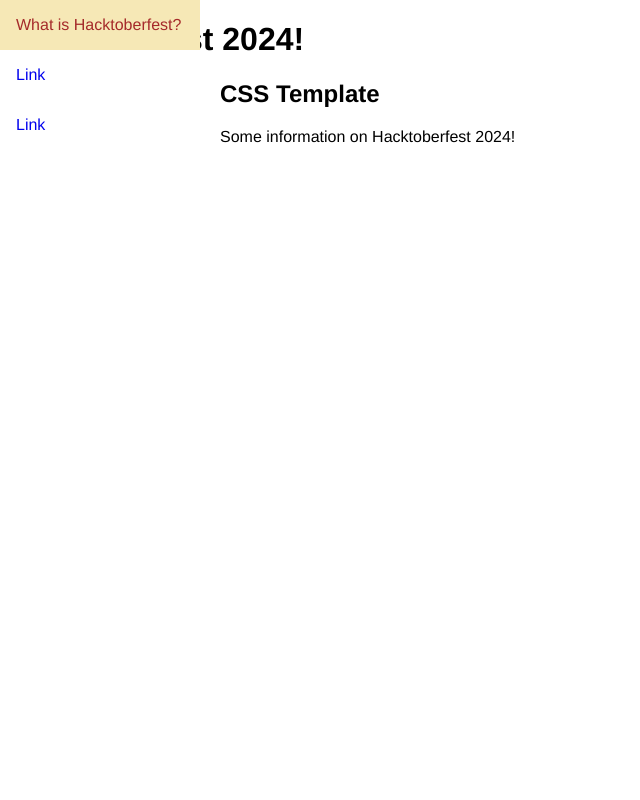
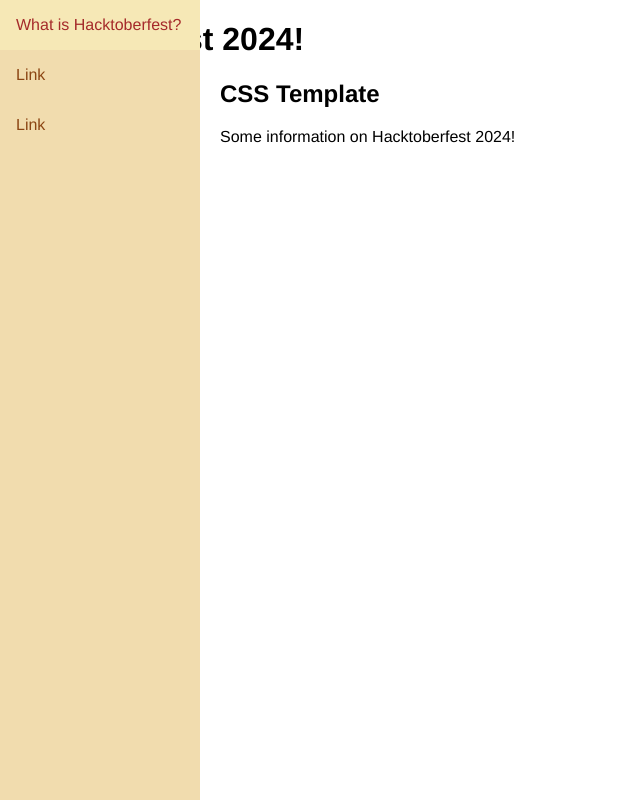
Before and after one commit to Mango0Cake/Mango0Cake.github.io, a plain HTML site: page index.html in a window 1280 px wide. Shown: the whole page, without its empty margins (0-640 px from the left). Drawn offline with Linux system fonts and the light colour scheme.

Commit message:
Updated index.html

```diff
--- a/index.html
+++ b/index.html
@@ -23,14 +23,14 @@ body {
   z-index: 1;
   top: 0;
   left: 0;
-  background-color: #fff;
+  background-color: #F1DCAE;
   overflow-x: hidden;
 }
 
 
 /* Side navigation links */
 .sidenav a {
-  color: pruple;
+  color: saddlebrown;
   padding: 16px;
   text-decoration: none;
   display: block;
```
